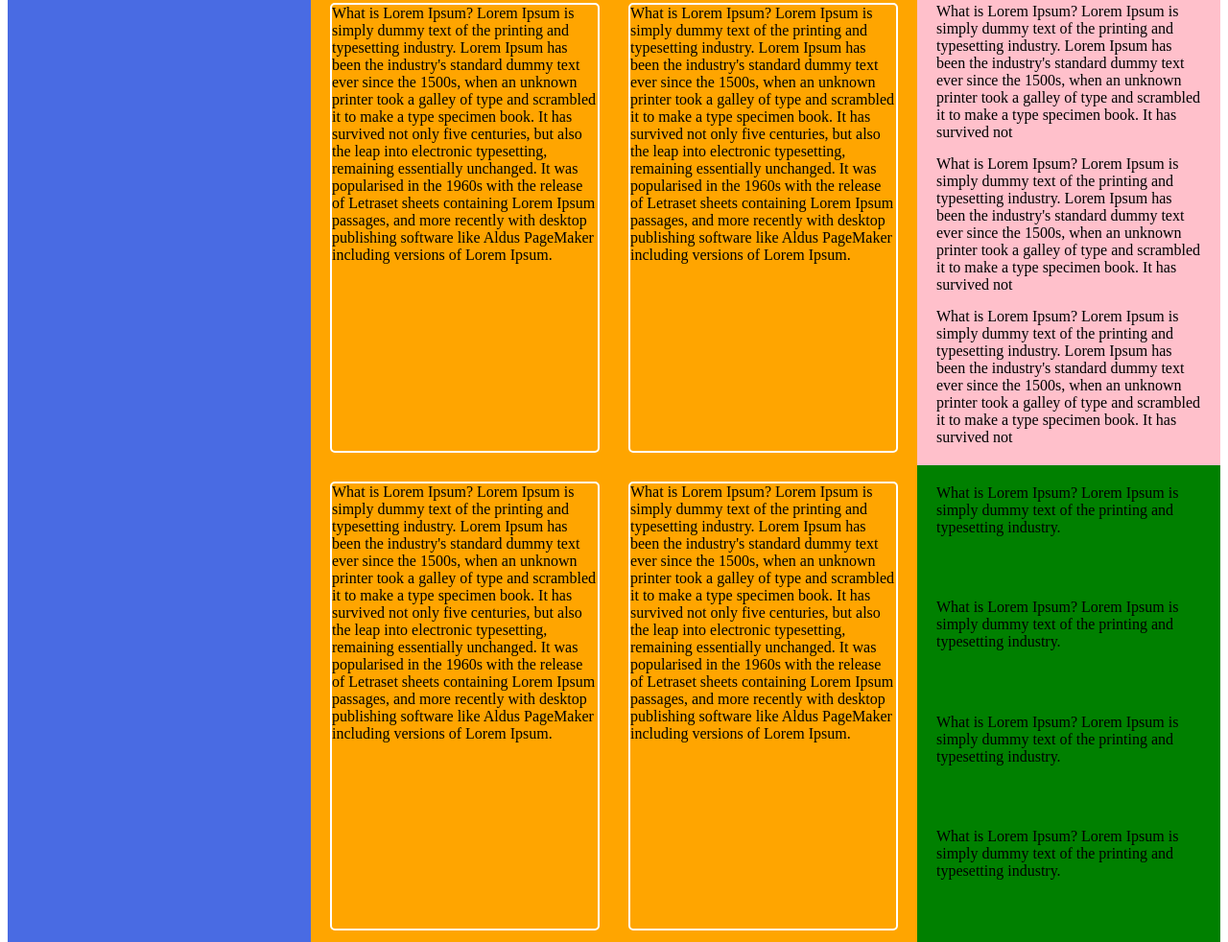
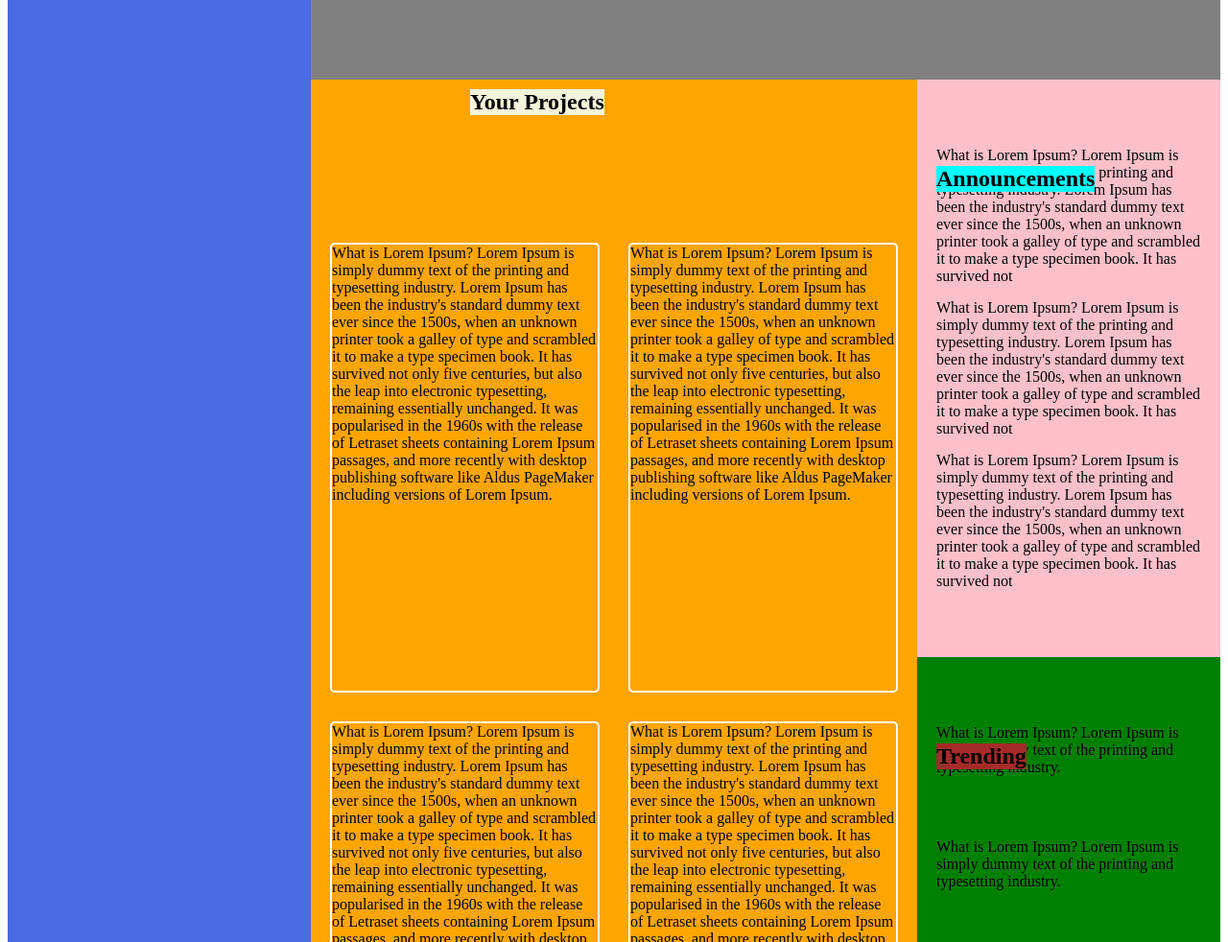
Before and after one commit to AdamsFontil/adminDashboard, a plain HTML site: page index.html in a window 1280 px wide. Shown: the part 527-1509 px from the top of the page at 96% size. Drawn offline with Linux system fonts and the light colour scheme.

Commit message:
Add titles

```diff
--- a/index.html
+++ b/index.html
@@ -45,6 +45,7 @@
             </div>
 
         </div>
+        <h2 class="projects-title">Your Projects</h2>
         <div class="projects">
             <div>What is Lorem Ipsum?
                 Lorem Ipsum is simply dummy text of the printing and typesetting
@@ -108,6 +109,7 @@
                 including versions of Lorem Ipsum.</div>
         </div>
         <div class="anouncements">
+            <h2 class="a-title">Announcements</h2>
             <div>What is Lorem Ipsum?
                 Lorem Ipsum is simply dummy text of the printing and typesetting
                 industry. Lorem Ipsum has been the industry's standard dummy text
@@ -128,6 +130,7 @@
                 </div>
         </div>
         <div class="trending">
+            <h2 class="trending-title">Trending</h2>
             <div>What is Lorem Ipsum?
                 Lorem Ipsum is simply dummy text of the printing and typesetting
                 industry.</div>
--- a/style.css
+++ b/style.css
@@ -1,6 +1,6 @@
 .page {
     display: grid;
-    grid-template: repeat(6,1fr)/repeat(4, 1fr);
+    grid-template: repeat(4,1fr)/repeat(4, 1fr);
 }
 .dashboard {
     display: flex;
@@ -21,7 +21,7 @@
     display: grid;
     grid-template: repeat(3,1fr)/repeat(2,1fr);
     gap: 30px;
-    padding: 20px;
+    padding: 170px 20px;
 }
 .projects div {
     border: 2px solid white;
@@ -33,13 +33,13 @@
     background-color: pink;
     display: grid;
     gap: 15px;
-    padding: 20px;
+    padding: 70px 20px;
 }
 .trending {
     grid-column: 4/span 1;
     grid-row: 3/span 1;
     background-color: green;
-    padding: 20px;
+    padding: 70px 20px;
     display: grid;
     gap: 15px;
 }
@@ -55,3 +55,17 @@
     display: grid;
     grid-template-columns: repeat(3,1fr);
 }
+h2 {
+    position: absolute;
+}
+.projects-title{
+    top:600px;
+    left: 490px;
+    background-color: beige;
+}
+.a-title {
+    background-color: aqua;
+}
+.trending-title {
+    background-color: brown;
+}
```
